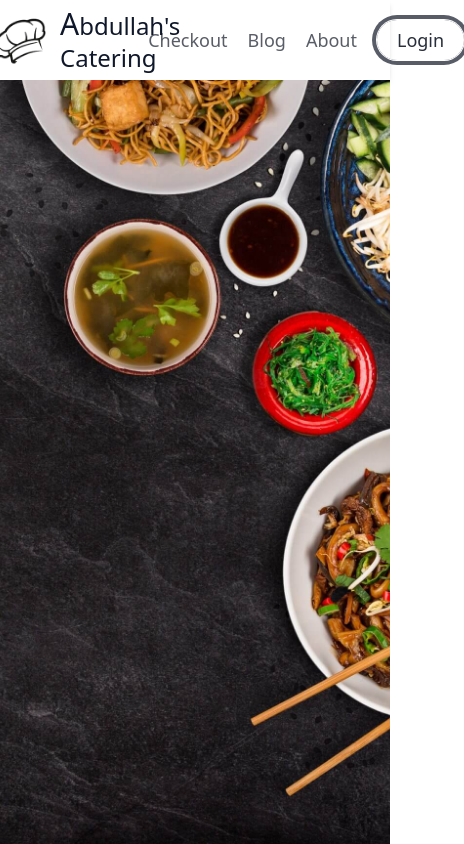
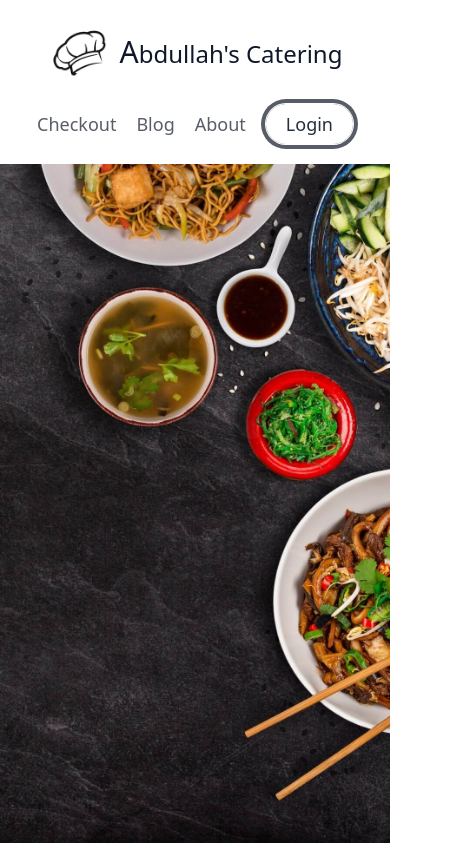
Before and after one commit to Mohammad-Nafis-Abdullah/dr.tooth-client, a React (Create React App) app: page / in a window 390 px wide. Shown: the whole page, 464 px wide, since content can reach past the window. Built offline with nearby package versions, Linux system fonts and the light colour scheme.

Commit message:
responsiveness applied in the navbar

```diff
--- a/src/components/Header.js
+++ b/src/components/Header.js
@@ -6,12 +6,12 @@ const Header = () => {
     const navigate = useNavigate();
 
     return (
-        <div className='container h-20 px-5 flex justify-between items-center shadow-md'>
+        <div className='container py-5 md:py-0 md:h-20 px-5 flex justify-center md:justify-between items-center shadow-md flex-wrap gap-5'>
             <div className='flex justify-center items-center text-xl gap-2 font-medium text-slate-900'>
                 <img src={logo} className='cursor-pointer h-16' alt="" onClick={()=> navigate('/')}/>
                 <span className='first-letter:text-3xl text-2xl cursor-pointer' onClick={()=> navigate('/')}>Abdullah's Catering</span>
             </div>
-            <nav className="flex items-center justify-center gap-5">
+            <nav className="flex items-center justify-center gap-5 flex-wrap">
                 <NavLink to='/checkout' className={(status)=> status.isActive?'link-active':'link'}>Checkout</NavLink>
                 <NavLink to='/blog' className={(status)=> status.isActive?'link-active':'link'}>Blog</NavLink>
                 <NavLink to='/about' className={(status)=> status.isActive?'link-active':'link'}>About</NavLink>
--- a/src/components/Home.js
+++ b/src/components/Home.js
@@ -4,9 +4,8 @@ import banner from '../banner 1.jpeg'
 const Home = () => {
     return (
         <div className=''>
-            <div className='h-[calc(100vh-5rem)]'>
-                <img className='h-[calc(100vh-5rem)] object-cover w-full' src={banner} alt="" />
-            </div>
+            <img className='h-[calc(100vh-10.3rem)] md:h-[calc(100vh-5rem)] object-cover w-full' src={banner} alt="" />
+
         </div>
     );
 };
```
